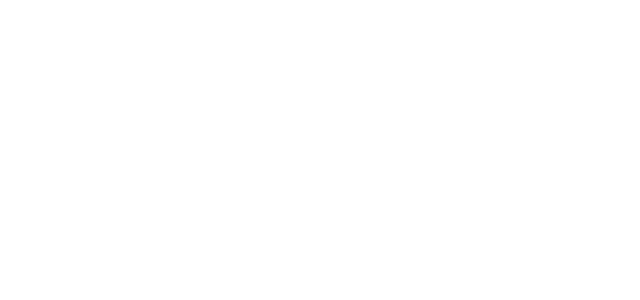
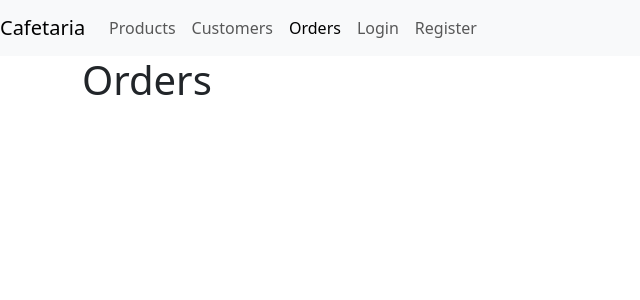
Before and after one commit to Bhanuka-Anjana/Web-Application-Project-V2.0, a React (Create React App) app in the folder shop-frontend/: page /orders in a window 1280 px wide. Before the commit this address had no page. Shown: the top 300 px of the page, without its empty margins (0-640 px from the left). Built offline with nearby package versions, Linux system fonts and the light colour scheme.

Commit message:
add routes

```diff
--- a/shop-frontend/src/App.js
+++ b/shop-frontend/src/App.js
@@ -1,18 +1,28 @@
-import React, {Component} from "react";
+import React, { Component } from "react";
 import { Route, Routes } from "react-router-dom";
 import LoginForm from "./components/loginForm";
+import NavBar from "./components/navBar";
 import RegisterForm from "./components/registrationForm";
-import ProductForm from "./components/productForm";
+import Products from "./components/products";
+import Orders from "./components/orders";
+import NotFound from "./components/notFound";
 
 class App extends Component {
   render() {
-    return (<React.Fragment>
-      <Routes>
-        <Route path="/" Component={ProductForm}/>
-        <Route path="/login" Component={LoginForm}/>
-        <Route path="/register" Component={RegisterForm}/>
-      </Routes>
-    </React.Fragment>);
+    return (
+      <React.Fragment>
+        <NavBar />
+        <main className="container">
+          <Routes>
+            <Route path="/register" element={<RegisterForm/>} />
+            <Route path="/login" element={<LoginForm/>} />
+            <Route path="/products" element={<Products/>} />
+            <Route path="/orders" element={<Orders/>} />
+            <Route path="/not-found" element={<NotFound/>} />
+          </Routes>
+        </main>
+      </React.Fragment>
+    );
   }
 }
 
--- /dev/null
+++ b/shop-frontend/src/components/navBar.jsx
@@ -0,0 +1,44 @@
+import React from "react";
+import { Link, NavLink } from "react-router-dom";
+
+const NavBar = () => {
+  return (
+    <nav className="navbar navbar-expand-lg navbar-light bg-light">
+      <Link className="navbar-brand" to="/">
+        Cafetaria
+      </Link>
+      <button
+        className="navbar-toggler"
+        type="button"
+        data-toggle="collapse"
+        data-target="#navbarNavAltMarkup"
+        aria-controls="navbarNavAltMarkup"
+        aria-expanded="false"
+        aria-label="Toggle navigation"
+      >
+        <span className="navbar-toggler-icon" />
+      </button>
+      <div className="collapse navbar-collapse" id="navbarNavAltMarkup">
+        <div className="navbar-nav">
+          <NavLink className="nav-item nav-link" to="/products">
+            Products
+          </NavLink>
+          <NavLink className="nav-item nav-link" to="/customers">
+            Customers
+          </NavLink>
+          <NavLink className="nav-item nav-link" to="/orders">
+            Orders
+          </NavLink>
+          <NavLink className="nav-item nav-link" to="/login">
+            Login
+          </NavLink>
+          <NavLink className="nav-item nav-link" to="/register">
+            Register
+          </NavLink>
+        </div>
+      </div>
+    </nav>
+  );
+};
+
+export default NavBar;
--- /dev/null
+++ b/shop-frontend/src/components/notFound.jsx
@@ -0,0 +1,7 @@
+import React from "react";
+
+const NotFound = () => {
+  return <h1>Not Found</h1>;
+};
+
+export default NotFound;
--- /dev/null
+++ b/shop-frontend/src/components/orders.jsx
@@ -0,0 +1,7 @@
+import React from "react";
+
+const Orders = () => {
+  return <h1>Orders</h1>;
+};
+
+export default Orders;
--- a/shop-frontend/src/index.js
+++ b/shop-frontend/src/index.js
@@ -1,13 +1,13 @@
 import React from 'react';
 import ReactDOM from 'react-dom/client';
+import App from './App';
 import {BrowserRouter} from 'react-router-dom'
 import 'bootstrap/dist/css/bootstrap.css'
 import './index.css';
-import App from './App';
 
 const root = ReactDOM.createRoot(document.getElementById('root'));
 root.render(
   <BrowserRouter>
-    <App />
+    <App/>
   </BrowserRouter>
 );
```
Also changed, not shown: shop-frontend/src/components/customers.jsx (added, +7 -0 lines).
